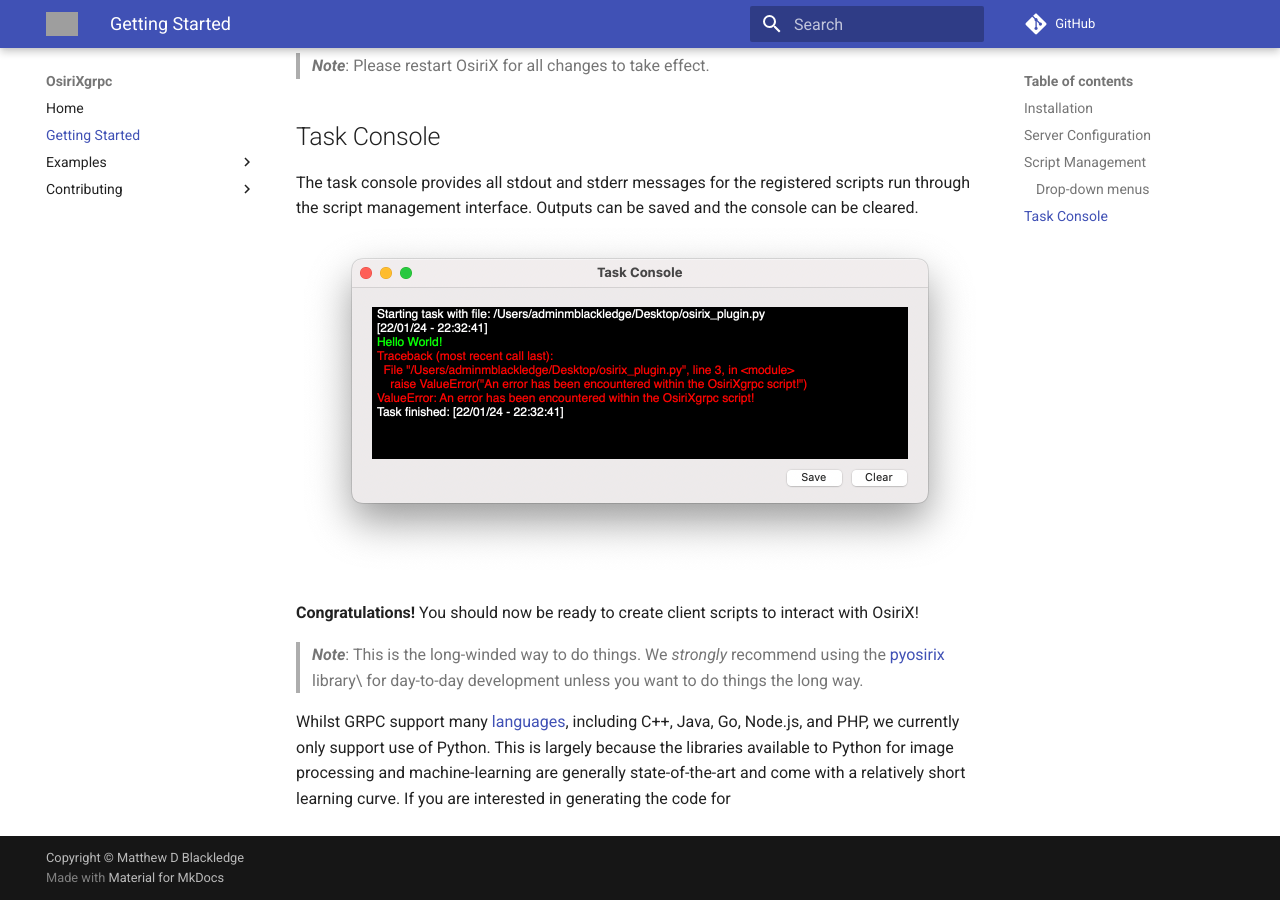
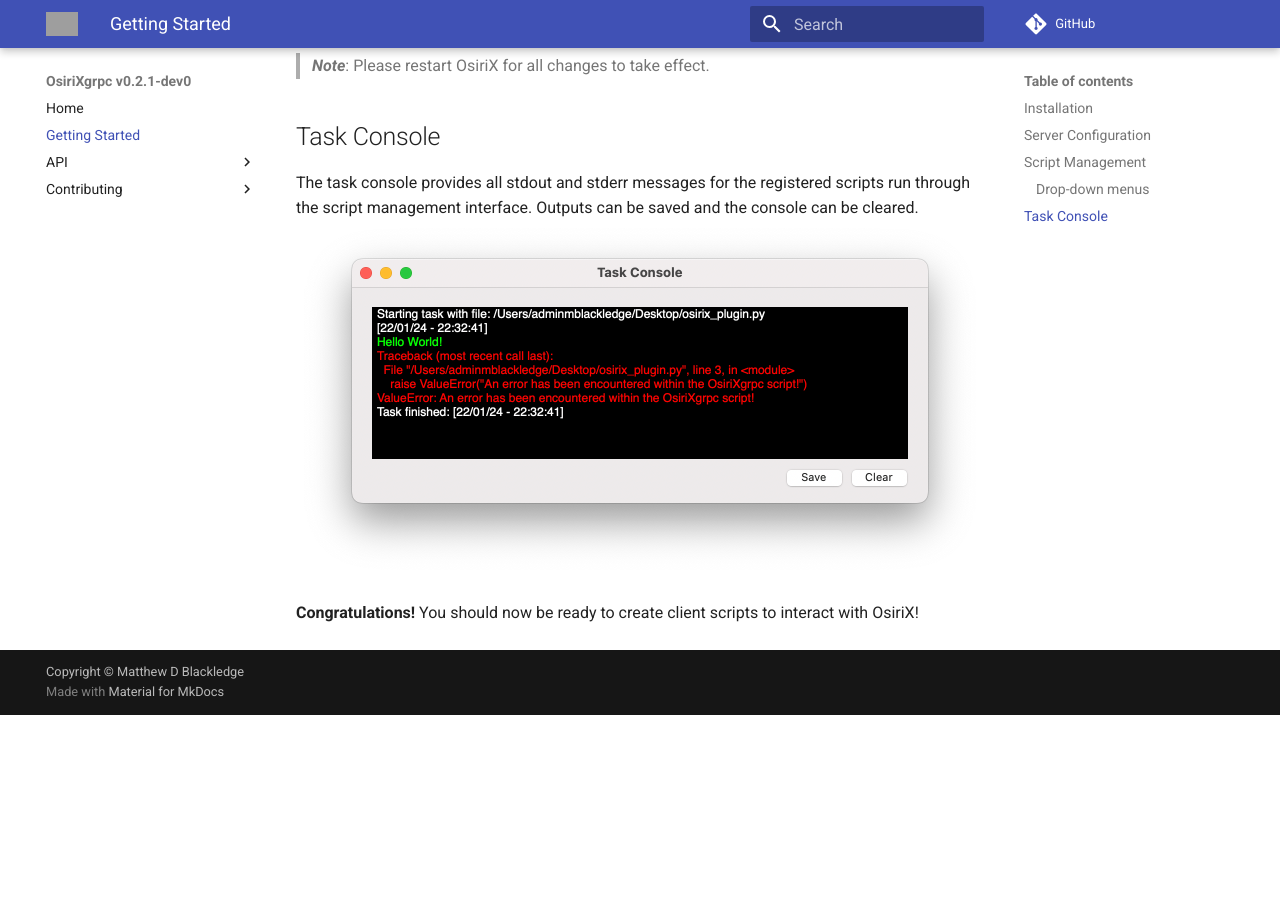
Before and after one commit to osirixgrpc/osirixgrpc, an MkDocs documentation site: the page built from docs/docfiles/getting_started.md, in a window 1280 px wide and 900 px high, scrolled down 3051 px. Built offline with MkDocs 1.6.1 and Material for MkDocs 9.7.7, drawn with Linux system fonts in a browser that asks for light colours; comment, search, counter and statistics services are not loaded; after the commit the page ends 3766 px from its top, so only the background shows below that; grey boxes are pictures that could not be loaded.

```diff
--- a/docs/docfiles/getting_started.md
+++ b/docs/docfiles/getting_started.md
@@ -83,11 +83,3 @@ interface. Outputs can be saved and the console can be cleared.
 
 
 __Congratulations!__ You should now be ready to create client scripts to interact with OsiriX!
-
-> ___Note___: This is the long-winded way to do things. We _strongly_ recommend using the [pyosirix](404.html) library\
-> for day-to-day development unless you want to do things the long way.
-
-Whilst GRPC support many [languages](https://grpc.io/docs/languages/), including C++, Java, Go, Node.js, and PHP, we
-currently only support use of Python. This is largely because the libraries available to Python for image processing
-and machine-learning are generally state-of-the-art and come with a relatively short learning curve. If you are
-interested in generating the code for
--- a/docs/mkdocs.yaml
+++ b/docs/mkdocs.yaml
@@ -1,6 +1,6 @@
 # This provides set up for mkdocs documentation generation.
 
-site_name: OsiriXgrpc
+site_name: OsiriXgrpc v0.2.1-dev0
 site_url:
 repo_url: https://github.com/osirixgrpc/osirixgrpc
 docs_dir: docfiles
@@ -25,7 +25,7 @@ theme:
       - shell
       - sh
   palette:
-    - scheme: default  # The color scheme to use.  Defined in stylesheets/extra.css.
+    - scheme: default  # The color scheme to use.
 
 plugins:
   - search
@@ -40,7 +40,7 @@ markdown_extensions:
 nav:
   - Home: README.md  # Where the home page of the documentation will be stored.
   - Getting Started: getting_started.md
-  - Examples:
-    - Basics: examples/README.md
+  - API:
+    - Basics: api/README.md
   - Contributing:
-    - Home: contributing/welcome.md
+    - Home: contributing/README.md
```
Also changed, not shown: docs/docfiles/api/README.md (added, +19 -0 lines), docs/docfiles/examples/README.md (deleted, +0 -1 lines), .bumpversion.cfg.
